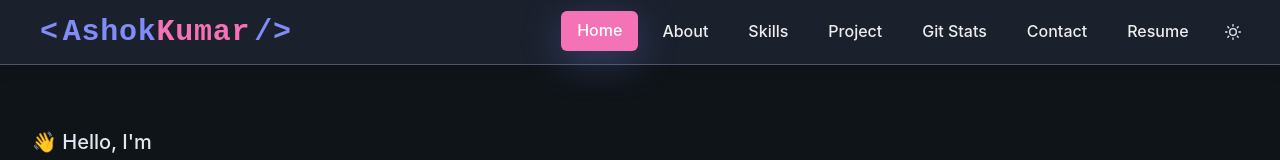
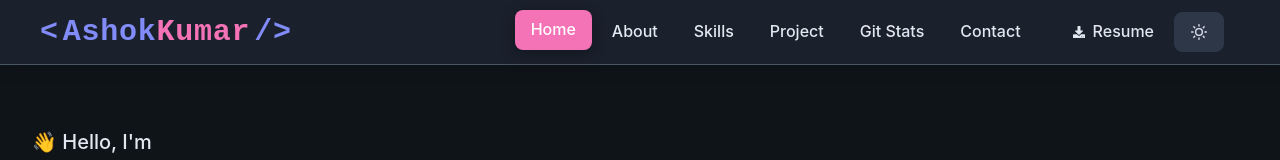
Before and after one commit to AshokPrjapati/AshokPrjapati.github.io, a React (Create React App) app: page / in a window 1280 px wide. Shown: the top 160 px of the page. Built offline with nearby package versions, Linux system fonts and the light colour scheme.

Commit message:
refactor: enhance NavButton component layout and styling, improve button interactions and responsiveness

```diff
--- a/src/Components/Navbar/NavButton.tsx
+++ b/src/Components/Navbar/NavButton.tsx
@@ -3,6 +3,9 @@ import {
   Flex,
   Link as ChakraLink,
   useColorMode,
+  HStack,
+  VStack,
+  Icon,
 } from "@chakra-ui/react";
 import { SunIcon, MoonIcon } from "@chakra-ui/icons";
 import { Link } from "react-scroll";
@@ -10,27 +13,36 @@ import React from "react";
 import { ModuleItem, TabOptProps } from "../../types/interface";
 import { MODULES_DATA } from "../../constants/constant";
 import { getResumeDownloadLink } from "../../utils/commonUtils";
+import { FaDownload } from "react-icons/fa";
 import styles from "./Navbar.module.css";
 
 const NavButton: React.FC<TabOptProps> = ({ toggle }) => {
   const { colorMode, toggleColorMode } = useColorMode();
+
   const commonButtonCss = {
-    w: { base: "100%", md: "auto", lg: "auto" },
+    w: { base: "100%", lg: "auto" },
     variant: "ghost" as const,
     size: "md" as const,
+    color: "text-secondary",
     _hover: {
       bg: "primary",
       color: "white",
-      transform: "translateY(-1px)",
+      transform: "translateY(-2px)",
+      boxShadow: "shadow-md",
     },
-    transition: "all 0.2s cubic-bezier(0.4, 0, 0.2, 1)",
-    borderRadius: "md",
+    _active: {
+      transform: "translateY(0)",
+    },
+    transition: "all 0.3s cubic-bezier(0.4, 0, 0.2, 1)",
+    borderRadius: "lg",
     fontWeight: "500",
+    px: 4,
+    py: 2,
   };
 
-  const renderNavButton = (label: string, onClick?: () => void) => {
+  const renderNavButton = (label: string, onClick?: () => void, icon?: any) => {
     return (
-      <Button {...commonButtonCss} onClick={onClick}>
+      <Button {...commonButtonCss} onClick={onClick} leftIcon={icon}>
         {label}
       </Button>
     );
@@ -66,27 +78,54 @@ const NavButton: React.FC<TabOptProps> = ({ toggle }) => {
 
   const renderResumeButton = () => {
     const downloadLink = getResumeDownloadLink();
+    const handleClick = () => {
+      downloadLink.click();
+      if (toggle) {
+        toggle();
+      }
+    };
+
     return (
       <ChakraLink
         href={"/assets/Ashok-Kumar-Resume.pdf"}
         isExternal={true}
-        onClick={() => {
-          downloadLink.click();
-        }}
+        onClick={handleClick}
+        _hover={{ textDecor: "none" }}
       >
-        {renderNavButton("Resume")}
+        {renderNavButton(
+          "Resume",
+          undefined,
+          <Icon as={FaDownload} w={3} h={3} />
+        )}
       </ChakraLink>
     );
   };
 
   const renderThemeToggleButton = () => {
+    const handleClick = () => {
+      toggleColorMode();
+      if (toggle) {
+        toggle();
+      }
+    };
+
     return (
       <Button
         {...commonButtonCss}
-        onClick={toggleColorMode}
+        onClick={handleClick}
         aria-label={
           colorMode === "light" ? "Switch to dark mode" : "Switch to light mode"
         }
+        bg="card-bg"
+        border="1px solid"
+        borderColor="border-secondary"
+        _hover={{
+          bg: "secondary",
+          color: "white",
+          borderColor: "secondary",
+          transform: "translateY(-2px)",
+          boxShadow: "shadow-md",
+        }}
       >
         {colorMode === "light" ? <MoonIcon /> : <SunIcon />}
       </Button>
@@ -96,18 +135,27 @@ const NavButton: React.FC<TabOptProps> = ({ toggle }) => {
   return (
     <Flex
       direction={{ base: "column", lg: "row" }}
-      gap={2}
-      textAlign="center"
-      p={4}
-      width="90%"
-      m="auto"
-      borderRadius="lg"
+      gap={{ base: 2, lg: 1 }}
+      align="center"
+      justify="center"
+      p={{ base: 6, lg: 4 }}
+      w="100%"
     >
-      {MODULES_DATA.map((module: ModuleItem, index: number) =>
-        renderModuleWithLink(module, index)
-      )}
-      {renderResumeButton()}
-      {renderThemeToggleButton()}
+      <HStack
+        spacing={1}
+        wrap={{ base: "wrap", lg: "nowrap" }}
+        justify="center"
+        w="100%"
+      >
+        {MODULES_DATA.map((module: ModuleItem, index: number) =>
+          renderModuleWithLink(module, index)
+        )}
+
+        <HStack spacing={1} ml={{ base: 0, lg: 4 }}>
+          {renderResumeButton()}
+          {renderThemeToggleButton()}
+        </HStack>
+      </HStack>
     </Flex>
   );
 };
--- a/src/Components/Navbar/Navbar.module.css
+++ b/src/Components/Navbar/Navbar.module.css
@@ -1,19 +1,23 @@
 .navbar {
-  position: sticky ;
+  position: sticky;
   top: 0 !important;
-  backdrop-filter: blur(10px);
-  -webkit-backdrop-filter: blur(10px);
+  backdrop-filter: blur(20px);
+  -webkit-backdrop-filter: blur(20px);
   z-index: 100;
+  border-bottom: 1px solid var(--border-color);
 }
 
 .activeNavButton button {
   background: var(--secondary) !important;
   color: white !important;
-  transform: translateY(-1px);
-  box-shadow: var(--shadow-primary);
+  transform: translateY(-2px);
+  box-shadow: var(--shadow-md);
+  border-color: var(--secondary) !important;
 }
 
 .activeNavButton button:hover {
   background: var(--primary) !important;
   color: white !important;
+  transform: translateY(-2px);
+  box-shadow: var(--shadow-primary);
 }
```
